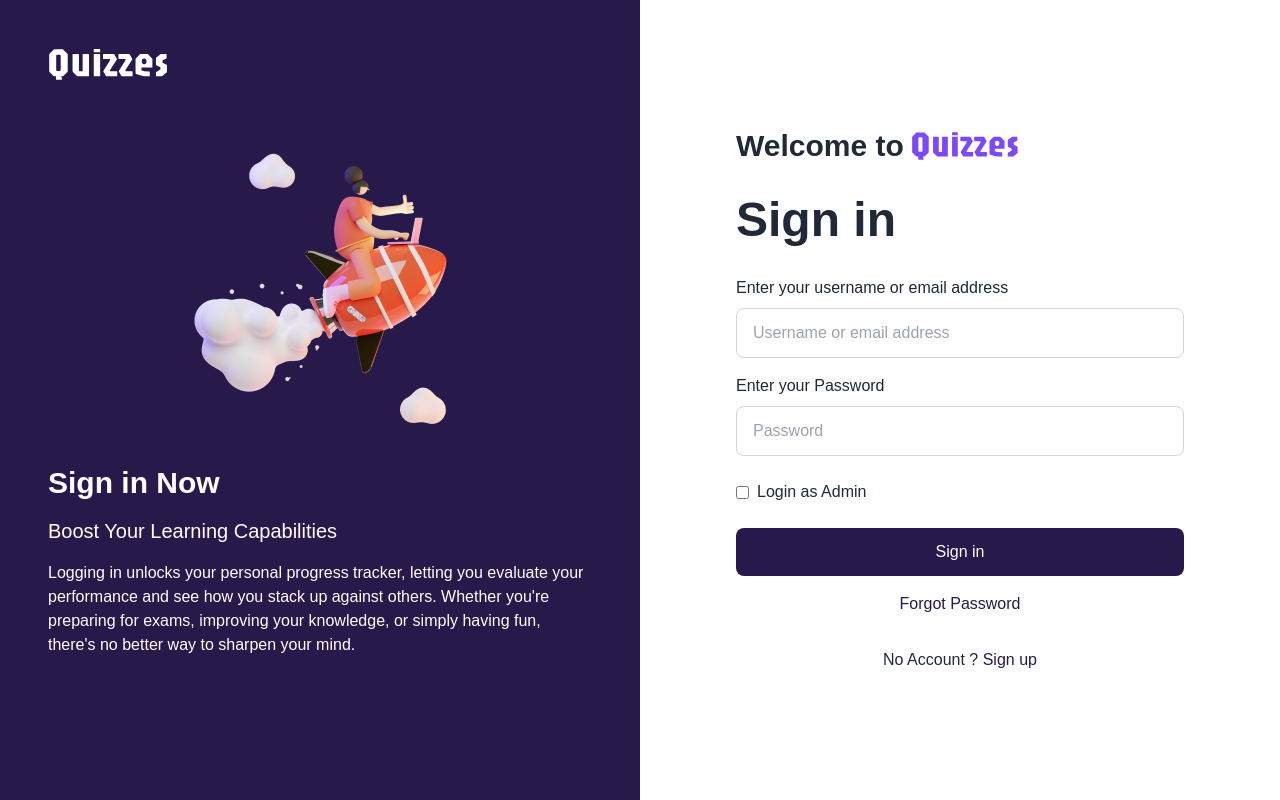
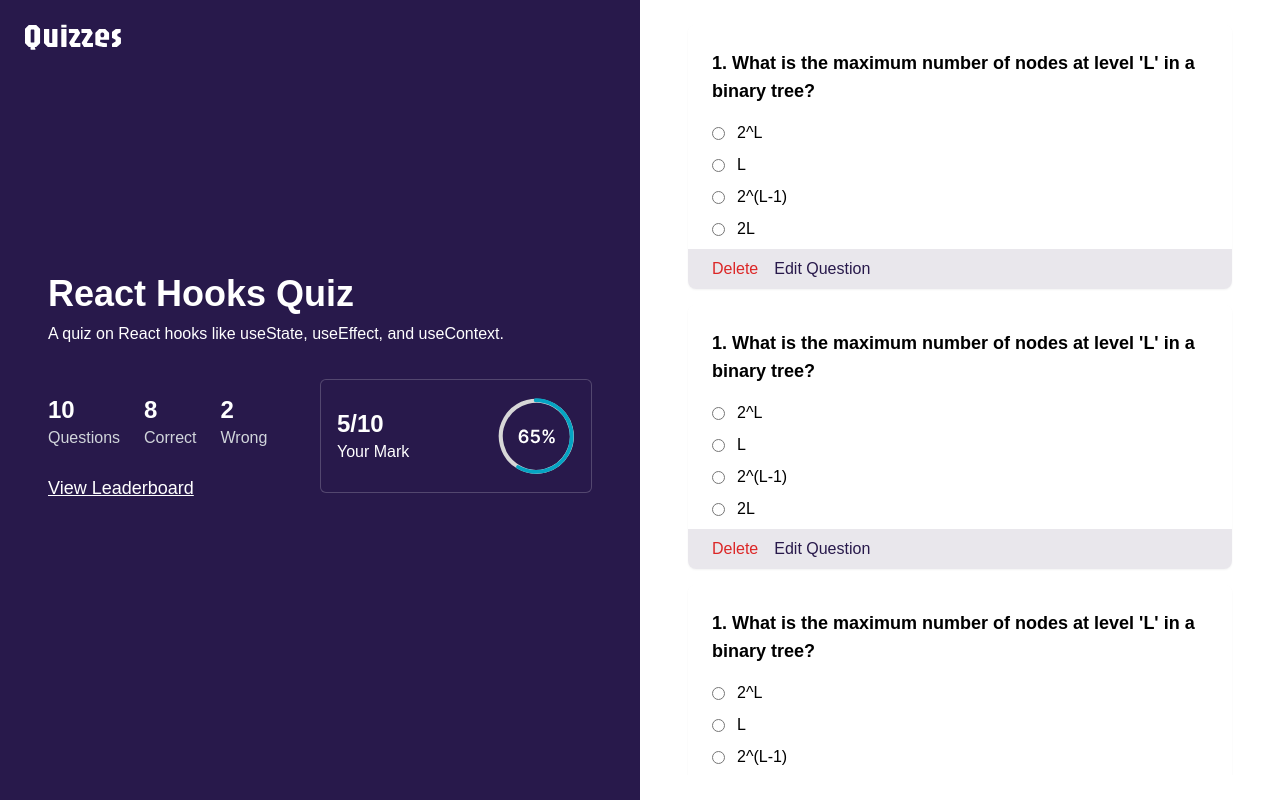
Before and after one commit to MDNURAAZAM/quizzes, a React (Vite) app: page / in a window 1280 px wide. Built offline with nearby package versions, Linux system fonts and the light colour scheme; a web font is replaced by a local one.

Commit message:
add Result Page

```diff
--- a/src/App.jsx
+++ b/src/App.jsx
@@ -2,9 +2,10 @@ import HomeContainer from "./components/Home/HomeContainer";
 import LeaderBoardContainer from "./components/LeaderBoard/LeaderBoardContainer";
 import Login from "./components/Login/Login";
 import Registration from "./components/Registration/Registration";
+import ResultContainer from "./components/Result/ResultContainer";
 
 function App() {
-  return <Login />;
+  return <ResultContainer />;
 }
 
 export default App;
--- /dev/null
+++ b/src/components/Result/QuestionItem.jsx
@@ -0,0 +1,61 @@
+import React from "react";
+
+const QuestionItem = () => {
+  return (
+    <div className="rounded-lg overflow-hidden shadow-sm mb-4">
+      <div className="bg-white p-6 !pb-2">
+        <div className="flex justify-between items-center mb-4">
+          <h3 className="text-lg font-semibold">
+            1. What is the maximum number of nodes at level 'L' in a binary
+            tree?
+          </h3>
+        </div>
+        <div className="space-y-2">
+          <label className="flex items-center space-x-3">
+            <input
+              type="radio"
+              name="answer2"
+              className="form-radio text-buzzr-purple"
+              checked
+            />
+            <span>2^L</span>
+          </label>
+          <label className="flex items-center space-x-3">
+            <input
+              type="radio"
+              name="answer2"
+              className="form-radio text-buzzr-purple"
+            />
+            <span>L</span>
+          </label>
+          <label className="flex items-center space-x-3">
+            <input
+              type="radio"
+              name="answer2"
+              className="form-radio text-buzzr-purple"
+            />
+            <span>2^(L-1)</span>
+          </label>
+          <label className="flex items-center space-x-3">
+            <input
+              type="radio"
+              name="answer2"
+              className="form-radio text-buzzr-purple"
+            />
+            <span>2L</span>
+          </label>
+        </div>
+      </div>
+      <div className="flex space-x-4 bg-primary/10 px-6 py-2">
+        <button className="text-red-600 hover:text-red-800 font-medium">
+          Delete
+        </button>
+        <button className="text-primary hover:text-primary/80 font-medium">
+          Edit Question
+        </button>
+      </div>
+    </div>
+  );
+};
+
+export default QuestionItem;
--- /dev/null
+++ b/src/components/Result/ResultContainer.jsx
@@ -0,0 +1,18 @@
+import React from "react";
+import Logo from "../../assets/logo-white.svg";
+import ResultSummary from "./ResultSummary";
+import ResultQuestions from "./ResultQuestions";
+
+const ResultContainer = () => {
+  return (
+    <div className="bg-background text-foreground min-h-screen">
+      <div className="flex min-h-screen overflow-hidden">
+        <img src={Logo} className="max-h-11 fixed left-6 top-6 z-50" />
+        <ResultSummary />
+        <ResultQuestions />
+      </div>
+    </div>
+  );
+};
+
+export default ResultContainer;
--- /dev/null
+++ b/src/components/Result/ResultQuestions.jsx
@@ -0,0 +1,19 @@
+import React from "react";
+import QuestionItem from "./QuestionItem";
+
+const ResultQuestions = () => {
+  return (
+    <div className="max-h-screen md:w-1/2 flex items-center justify-center h-full p-8">
+      <div className="h-[calc(100vh-50px)] overflow-y-scroll ">
+        <div className="px-4">
+          <QuestionItem />
+          <QuestionItem />
+          <QuestionItem />
+          <QuestionItem />
+        </div>
+      </div>
+    </div>
+  );
+};
+
+export default ResultQuestions;
--- /dev/null
+++ b/src/components/Result/ResultSummary.jsx
@@ -0,0 +1,59 @@
+import React from "react";
+import CirculurIcon from "../../assets/icons/circular-progressbar.svg";
+
+const ResultSummary = () => {
+  return (
+    <div className="max-h-screen overflow-hidden hidden lg:flex lg:w-1/2 bg-primary flex-col justify-center p-12 relative">
+      <div>
+        <div className="text-white">
+          <div>
+            <h2 className="text-4xl font-bold mb-2">React Hooks Quiz</h2>
+            <p>
+              A quiz on React hooks like useState, useEffect, and useContext.{" "}
+            </p>
+          </div>
+
+          <div className="my-6 flex items-center  ">
+            <div className="w-1/2">
+              <div className="flex gap-6 my-6">
+                <div>
+                  <p className="font-semibold text-2xl my-0">10</p>
+                  <p className="text-gray-300">Questions</p>
+                </div>
+
+                <div>
+                  <p className="font-semibold text-2xl my-0">8</p>
+                  <p className="text-gray-300">Correct</p>
+                </div>
+
+                <div>
+                  <p className="font-semibold text-2xl my-0">2</p>
+                  <p className="text-gray-300">Wrong</p>
+                </div>
+              </div>
+
+              <a
+                // href="./leaderboard_page.html"
+                className=" bg-secondary py-3 rounded-md hover:bg-secondary/90 transition-colors text-lg font-medium underline text-white"
+              >
+                View Leaderboard
+              </a>
+            </div>
+
+            <div className="w-1/2 bg-primary/80 rounded-md border border-white/20 flex items-center p-4">
+              <div className="flex-1">
+                <p className="text-2xl font-bold">5/10</p>
+                <p>Your Mark</p>
+              </div>
+              <div>
+                <img src={CirculurIcon} className="h-20" />
+              </div>
+            </div>
+          </div>
+        </div>
+      </div>
+    </div>
+  );
+};
+
+export default ResultSummary;
```
